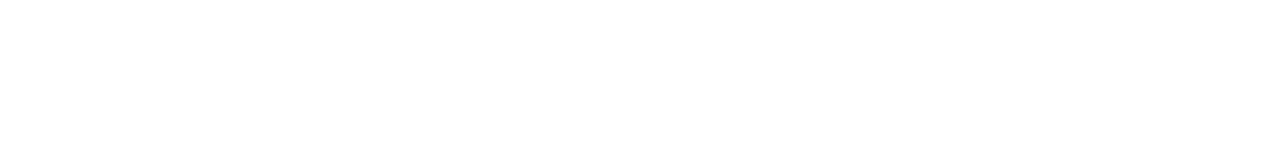
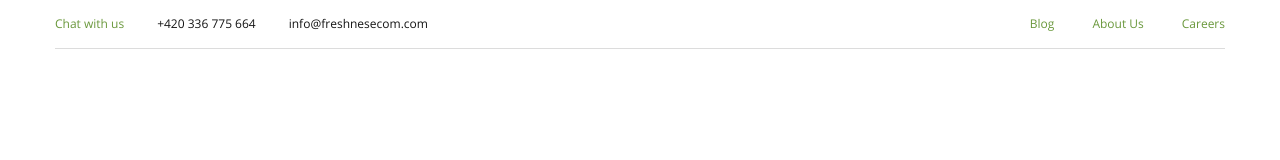
Before and after one commit to sadirov4647/freshnesecom, a plain HTML site: page index.html in a window 1280 px wide. Drawn offline with Linux system fonts and the light colour scheme.

Commit message:
nav is done

```diff
--- a/css/style.css
+++ b/css/style.css
@@ -1,7 +1,7 @@
 @font-face {
     font-family: "Open Sans";
-    src: url("OpenSans-Regular.woff2") format("woff2"),
-        url("OpenSans-Regular.woff") format("woff");
+    src: url("../fonts/opensans/OpenSans-Regular.woff2") format("woff2"),
+    url("../fonts/opensans/OpenSans-Regular.woff") format("woff");
     font-weight: normal;
     font-style: normal;
     font-display: swap;
@@ -9,50 +9,62 @@
 
 @font-face {
     font-family: "Poppins";
-    src: url("Poppins-SemiBold.woff2") format("woff2"),
-        url("Poppins-SemiBold.woff") format("woff");
+    src: url("../fonts/poppins/Poppins-SemiBold.woff2") format("woff2"),
+    url("../fonts/poppins/Poppins-SemiBold.woff") format("woff");
     font-weight: 600;
     font-style: normal;
     font-display: swap;
 }
 @font-face {
     font-family: "Poppins";
-    src: url("Poppins-Medium.woff2") format("woff2"),
-        url("Poppins-Medium.woff") format("woff");
+    src: url("../fonts/poppins/Poppins-Medium.woff2") format("woff2"),
+    url("../fonts/poppins/Poppins-Medium.woff") format("woff");
     font-weight: 500;
     font-style: normal;
     font-display: swap;
 }
 @font-face {
     font-family: "Poppins";
-    src: url("Poppins-Bold.woff2") format("woff2"),
-        url("Poppins-Bold.woff") format("woff");
+    src: url("../fonts/poppins/Poppins-Bold.woff2") format("woff2"),
+    url("../fonts/poppins/Poppins-Bold.woff") format("woff");
     font-weight: bold;
     font-style: normal;
     font-display: swap;
 }
 
+:root {
+    --body-color: #ffffff;
+    --btn-color: #6A983C;
+    --titles-color:#151515;
+    --description-color:#575757;
+    --unique-color:#A9A9A9;
+    --heading-fonts-stack: "Poppins", "Arial", sans-serif;
+    --body-fonts-stack: "Open Sans", "Arial", sans-serif;
+}
+/* General */
 html {
+    height: 100%;
     box-sizing: border-box;
+    scroll-behavior: smooth;
 }
 *,
 *::before,
 *::after {
     box-sizing: inherit;
 }
-:root {
-    --body-color: #434343;
-    --btn-color: #FCB72B;
-    --titles-color:#495567;
-    --description-color:#939CAA;
-}
+
 body {
+    display: flex;
+    flex-direction: column;
+    height: 100%;
     padding: 0;
     margin: 0;
-    font-family:'Open Sans', "Lexend Deca", sans-serif;
+    font-family:var(--body-fonts-stack);
     font-display: swap;
-    font-size: 16px;
-    line-height: 1.4;
+    font-size: 12px;
+    line-height: 1.3;
+    color: var(--titles-color);
+    background-color: #fff;
 }
 
 img {
@@ -70,10 +82,67 @@
     clip: rect(0 0 0 0);
     overflow: hidden;
 }
+h1, h2, h3, h4, h5, h6 {
+    margin-top: 0;
+    font-family: var(--heading-fonts-stack);
+}
+h2 {
+    font-size: 22px;
+    line-height: 150%;
+}
+.active-link{
+    text-decoration: none;
+    color: var(--btn-color);
+}
+.active-link:hover{
+    color: var(--titles-color);
+}
+
+/* Container */
 .container {
-    max-width: 1150px;
+    max-width: 1210px;
     padding-left: 20px;
     padding-right: 20px;
     margin-left: auto;
     margin-right: auto;
 }
+
+/* Site Header */
+.site-nav{
+    display: flex;
+    align-items: center;
+    border-bottom: 1px solid rgba(21, 21, 21, 15%);
+    margin-bottom: 40px;
+}
+.nav-info__list{
+    display: flex;
+    list-style-type: none;
+    padding: 0;
+    margin: 0;
+    padding-top: 16px;
+    padding-bottom: 16px;
+    margin-right: auto;
+}
+.nav-info__item{
+    text-decoration: none;
+    color: var(--titles-color);
+}
+.nav-info__item:not(:last-child){
+    margin-right: 33px;
+}
+.nav-page__list{
+    display: flex;
+    list-style-type: none;
+    padding: 0;
+    margin: 0;
+}
+.nav-page__item:not(:last-child){
+    margin-right: 38px;
+}
+.nav-black{
+    text-decoration: none;
+    color: var(--titles-color);
+}
+.nav-black:hover{
+    color: var(--btn-color);
+}
--- a/index.html
+++ b/index.html
@@ -9,6 +9,23 @@
     <link rel="stylesheet" href="/css/style.css">
 </head>
 <body>
+    <!-- Site Header -->
+    <header class="site-header">
+        <div class="site-header__container container">
+            <nav class="site-nav">
+                <ul class="nav-info__list">
+                    <li class="nav-info__item"><a href="#" class="active-link">Chat with us</a></li>
+                    <li class="nav-info__item"><a href="tel" class="nav-black">+420 336 775 664</a></li>
+                    <li class="nav-info__item"><a href="info@freshnesecom.com" class="nav-black">info@freshnesecom.com</a></li>
+                </ul>
 
+                <ul class="nav-page__list">
+                    <li class="nav-page__item"><a href="#" class="active-link">Blog</a></li>
+                    <li class="nav-page__item"><a href="#" class="active-link">About Us</a></li>
+                    <li class="nav-page__item"><a href="#" class="active-link">Careers</a></li>
+                </ul>
+            </nav>
+        </div>
+    </header>
 </body>
 </html>
```
